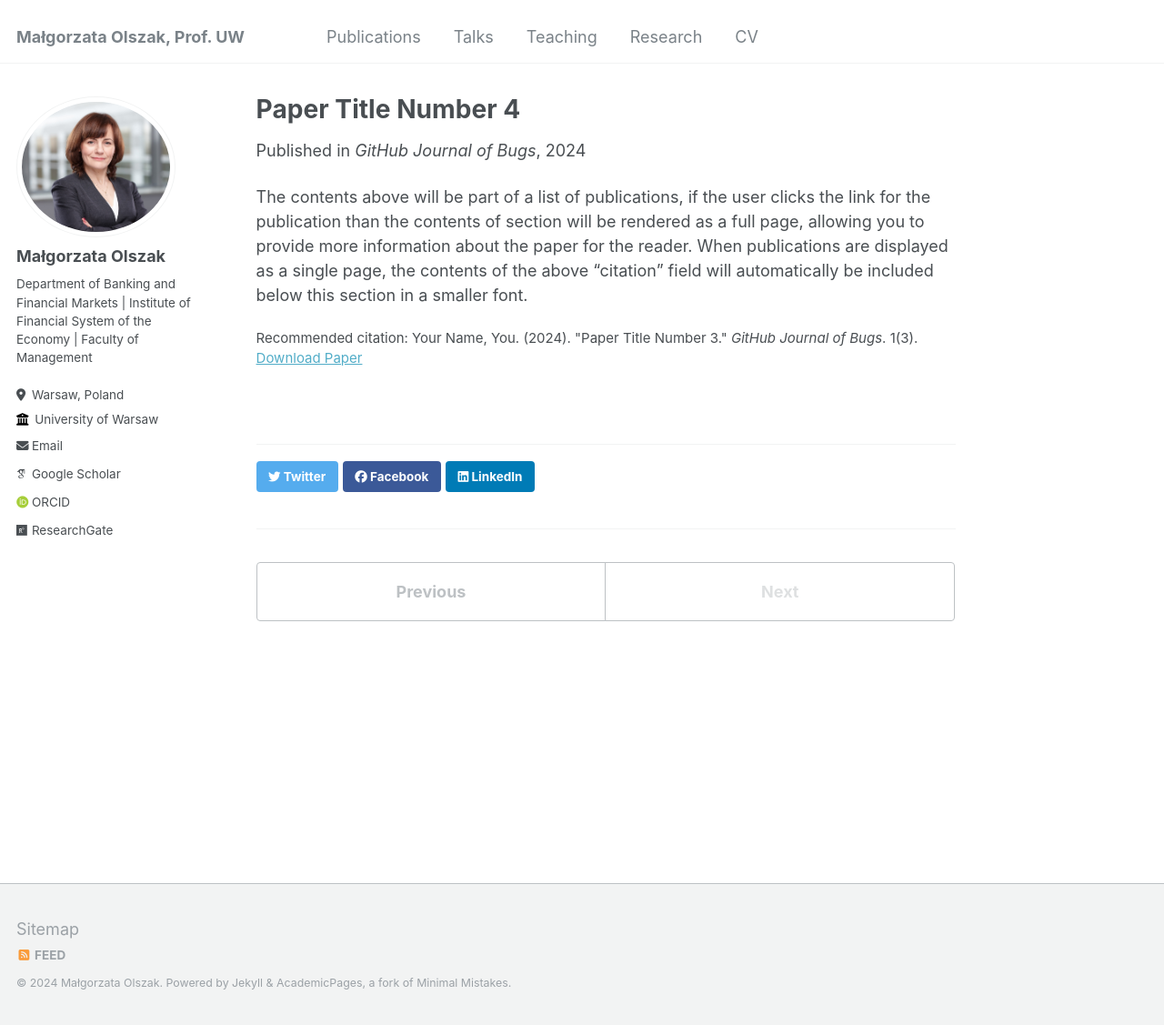
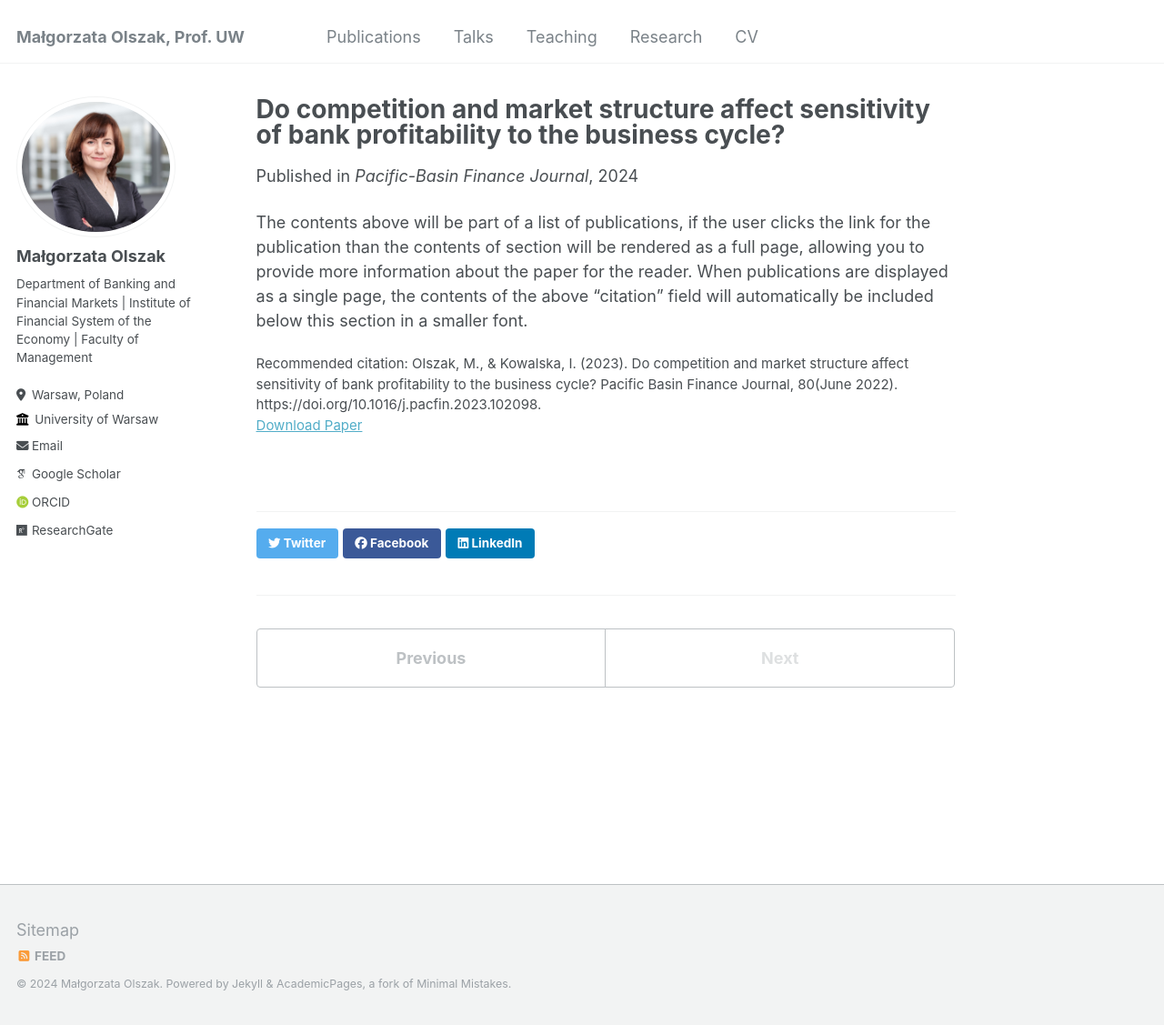
Before and after one commit to ma-olszak/ma-olszak.github.io, a Jekyll site: the page built from _publications/2023-02-17-paper-title-number-4.md, in a window 1280 px wide and 1127 px high. Shown: the whole window at 91% size. Built offline with Jekyll 4.4.1, drawn with Linux system fonts in a browser that asks for light colours; some web fonts are replaced.

Commit message:
Update and rename 2024-02-17-paper-title-number-4.md to 2023-02-17-paper-title-number-4.md

```diff
--- a/_publications/2024-02-17-paper-title-number-4.md
+++ b/_publications/2023-02-17-paper-title-number-4.md
@@ -1,12 +1,12 @@
 ---
-title: "Paper Title Number 4"
+title: "Do competition and market structure affect sensitivity of bank profitability to the business cycle?"
 collection: publications
 permalink: /publication/2024-02-17-paper-title-number-4
 excerpt: 'This paper is about fixing template issue #693.'
 date: 2024-02-17
-venue: 'GitHub Journal of Bugs'
+venue: 'Pacific-Basin Finance Journal'
 paperurl: 'http://academicpages.github.io/files/paper3.pdf'
-citation: 'Your Name, You. (2024). &quot;Paper Title Number 3.&quot; <i>GitHub Journal of Bugs</i>. 1(3).'
+citation: 'Olszak, M., & Kowalska, I. (2023). Do competition and market structure affect sensitivity of bank profitability to the business cycle? Pacific Basin Finance Journal, 80(June 2022). https://doi.org/10.1016/j.pacfin.2023.102098.'
 ---
 
 The contents above will be part of a list of publications, if the user clicks the link for the publication than the contents of section will be rendered as a full page, allowing you to provide more information about the paper for the reader. When publications are displayed as a single page, the contents of the above "citation" field will automatically be included below this section in a smaller font.
```
